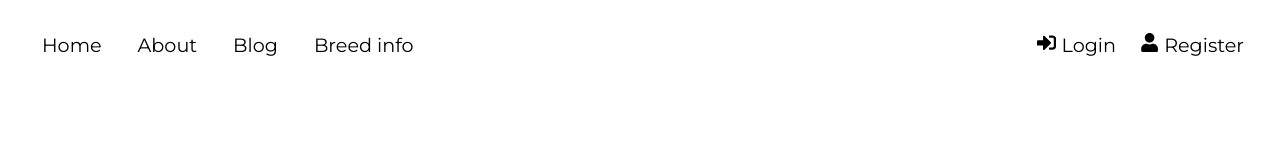
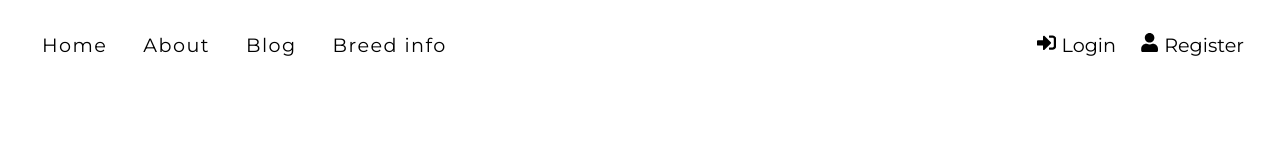
Before and after one commit to grosen-coding/k9paws-website, a React (Create React App) app in the folder frontend/: page / in a window 1280 px wide. Shown: the top 160 px of the page. Built offline with nearby package versions, Linux system fonts and the light colour scheme.

Commit message:
fixed nav styling and positioning

```diff
--- a/frontend/src/App.js
+++ b/frontend/src/App.js
@@ -22,18 +22,14 @@ function App() {
     <>
       <Router>
         <Header />
-        <div className="wrapper">
+
         <Routes>
           <Route path="/" element={<Home />} />
           <Route path="/login" element={<Login />} />
           <Route path="/reports" element={<MainReportsPage />} />
           <Route path="/blog" element={<BlogMainPage />} />
           <Route exact path="/blog/blog_list" element={<BlogPostList />} />
-            <Route
-              exact
-              path="/blog/blog_list/:postNum"
-              element={<BlogPost />}
-            />
+          <Route exact path="/blog/blog_list/:postNum" element={<BlogPost />} />
           <Route exact path="/blog/new_post" element={<NewPostPage />} />
           <Route path="/breed" element={<BreedSearch />} />
           <Route path="/register" element={<Register />} />
@@ -47,7 +43,7 @@ function App() {
             <Route path="/report/:reportId" element={<Report />} />
           </Route>
         </Routes>
-        </div>
+
         <Footer />
       </Router>
       <ToastContainer />
--- a/frontend/src/components/Header.jsx
+++ b/frontend/src/components/Header.jsx
@@ -15,7 +15,8 @@ function Header() {
  }
   return (
     <header className='header'>
-        <nav className='header-nav wrapper'>
+        <div className="wrapper">
+            <nav className='header-nav'>
                 <div className="header-nav__left">
                     <ul>
                         <li><Link to="/">Home</Link></li>
@@ -50,6 +51,7 @@ function Header() {
                 </div>
 
             </nav>
+        </div>
     </header>
   )
 }
--- a/frontend/src/pages/Home.jsx
+++ b/frontend/src/pages/Home.jsx
@@ -5,7 +5,7 @@ function Home() {
 
     return (
         <>
-            <div className="main">
+            <div className="main wrapper">
               <div className="heading-primary">
                   <h1 className="heading-primary--main">
                           <span alt="Logo" class="logo">
--- a/frontend/src/sass/layout/_header.scss
+++ b/frontend/src/sass/layout/_header.scss
@@ -1,10 +1,12 @@
 .header {
   width: 100%;
-  max-width: 100%;
-  height: 8rem;
+  // max-width: 100%;
+  // height: 8rem;
+  height: auto;
   position: fixed;
   top: 0;
-
+  z-index: 10;
+  // background-color: #000;
 
   &-nav {
     display: flex;
@@ -12,8 +14,7 @@
     align-items: center;
     padding: 2rem;
     width: 100%;
-    // height: 8rem;
-
+    height: auto;
 
     // border: 1px solid red;
 
@@ -23,6 +24,9 @@
         display: flex;
         li {
           padding: 0 1.5rem;
+          letter-spacing: .12rem;
+          font-weight: 500;
+          // color: #fff;
         }
       }
 
--- a/frontend/src/styles/index.css
+++ b/frontend/src/styles/index.css
@@ -698,10 +698,10 @@ body {
 
 .header {
   width: 100%;
-  max-width: 100%;
-  height: 8rem;
+  height: auto;
   position: fixed;
   top: 0;
+  z-index: 10;
 }
 .header-nav {
   display: -webkit-box;
@@ -715,6 +715,7 @@ body {
           align-items: center;
   padding: 2rem;
   width: 100%;
+  height: auto;
 }
 .header-nav__left ul {
   display: -webkit-box;
@@ -723,6 +724,8 @@ body {
 }
 .header-nav__left ul li {
   padding: 0 1.5rem;
+  letter-spacing: 0.12rem;
+  font-weight: 500;
 }
 .header-nav__right ul {
   display: -webkit-box;
```
Lines whose indentation alone changed are shown as unchanged.
